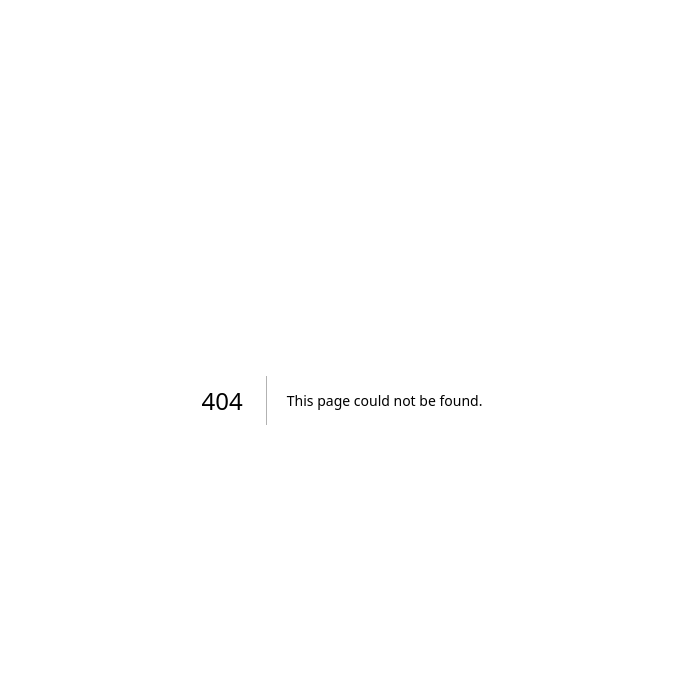
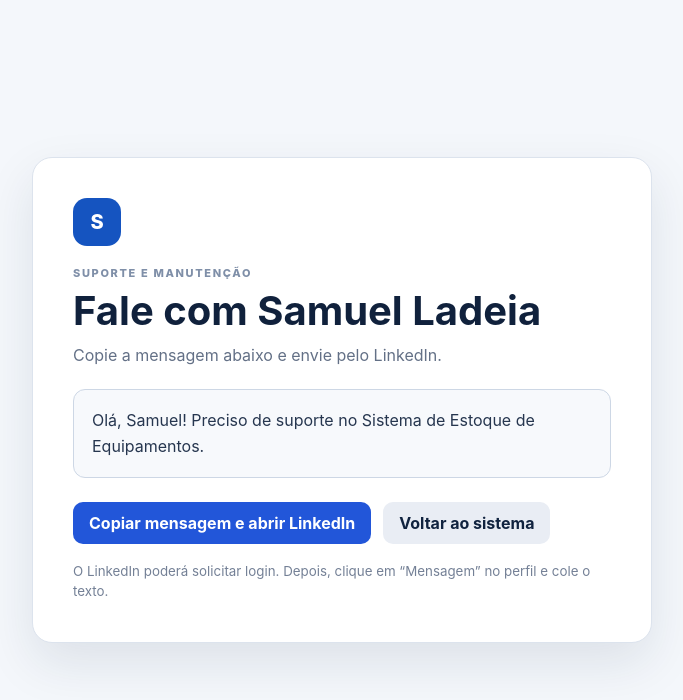
Before and after one commit to S4muel789/sistema-estoque, a Next.js app: page /support in a window 1280 px wide. Before the commit this address had no page. Shown: the top 700 px of the page, without its empty margins (298-981 px from the left). Built offline with nearby package versions, Linux system fonts and the light colour scheme.

Commit message:
feat: direcionar suporte para LinkedIn sem telefone

```diff
--- a/app/professional.css
+++ b/app/professional.css
@@ -8,4 +8,5 @@
 .confirm-modal dl div:last-child{border-bottom:0}.confirm-modal dt{color:var(--muted)}.confirm-modal dd{margin:0;text-align:right;font-weight:750;overflow-wrap:anywhere}
 .modal-actions{display:flex;justify-content:flex-end;gap:10px;margin-top:20px}.reversed-row{color:var(--muted);background:#fafafa}
 .site-footer{display:flex;align-items:center;justify-content:center;flex-wrap:wrap;gap:8px;margin-top:34px;padding:22px 12px 4px;border-top:1px solid var(--line);color:var(--muted);font-size:13px;text-align:center}.site-footer a{color:var(--blue);font-weight:750;text-decoration:none}.site-footer a:hover,.site-footer a:focus-visible{text-decoration:underline}.footer-divider{color:#b6bfcc}
-@media(max-width:600px){.confirm-modal{padding:20px}.modal-actions{display:grid}.modal-actions .button{width:100%}.confirm-modal dl div{display:grid;gap:4px}.confirm-modal dd{text-align:left}.site-footer{display:grid;gap:5px}.footer-divider{display:none}}
+.support-page{min-height:100vh;display:grid;place-items:center;padding:24px;background:#f4f7fb}.support-card{width:min(100%,620px);padding:40px;border:1px solid #dce3ed;border-radius:20px;background:#fff;box-shadow:0 20px 50px rgba(15,35,65,.10)}.support-icon{display:grid;place-items:center;width:48px;height:48px;margin-bottom:20px;border-radius:14px;background:#1554c0;color:#fff;font-size:20px;font-weight:800}.support-card h1{margin:6px 0 10px;color:#10213c;font-size:clamp(28px,5vw,40px)}.support-card>p:not(.eyebrow){margin:0;color:#637086}.support-message{margin:24px 0;padding:18px;border:1px solid #cdd7e5;border-radius:12px;background:#f7f9fc;color:#26364f;line-height:1.6}.support-actions{display:flex;gap:12px;flex-wrap:wrap;margin-bottom:18px}.support-actions .button{text-decoration:none;text-align:center}.support-card small{display:block;color:#748096;line-height:1.5}
+@media(max-width:600px){.confirm-modal{padding:20px}.modal-actions{display:grid}.modal-actions .button{width:100%}.confirm-modal dl div{display:grid;gap:4px}.confirm-modal dd{text-align:left}.site-footer{display:grid;gap:5px}.footer-divider{display:none}.support-card{padding:26px 20px}.support-actions{flex-direction:column}.support-actions .button{width:100%}}
--- /dev/null
+++ b/app/support/page.tsx
@@ -0,0 +1,39 @@
+'use client';
+
+import { useState } from 'react';
+
+const message = 'Olá, Samuel! Preciso de suporte no Sistema de Estoque de Equipamentos.';
+const linkedIn = 'https://www.linkedin.com/in/samuel-ladeia';
+
+export default function SupportPage() {
+  const [copied, setCopied] = useState(false);
+
+  async function copyAndOpenLinkedIn() {
+    try {
+      await navigator.clipboard.writeText(message);
+      setCopied(true);
+    } catch {
+      setCopied(false);
+    }
+    window.open(linkedIn, '_blank', 'noopener,noreferrer');
+  }
+
+  return (
+    <main className="support-page">
+      <section className="support-card">
+        <span className="support-icon" aria-hidden="true">S</span>
+        <p className="eyebrow">SUPORTE E MANUTENÇÃO</p>
+        <h1>Fale com Samuel Ladeia</h1>
+        <p>Copie a mensagem abaixo e envie pelo LinkedIn.</p>
+        <div className="support-message" aria-label="Mensagem para suporte">{message}</div>
+        <div className="support-actions">
+          <button className="button primary" type="button" onClick={copyAndOpenLinkedIn}>
+            {copied ? 'Mensagem copiada — abrir LinkedIn' : 'Copiar mensagem e abrir LinkedIn'}
+          </button>
+          <a className="button ghost" href="/">Voltar ao sistema</a>
+        </div>
+        <small>O LinkedIn poderá solicitar login. Depois, clique em “Mensagem” no perfil e cole o texto.</small>
+      </section>
+    </main>
+  );
+}
--- a/app/support/route.ts
+++ /dev/null
@@ -1,15 +0,0 @@
-import { NextResponse } from 'next/server';
-
-const supportMessage = 'Olá, Samuel. Preciso de suporte no Sistema de Estoque.';
-
-export function GET(request: Request) {
-  const phone = process.env.SUPPORT_WHATSAPP?.replace(/\D/g, '');
-
-  if (!phone) {
-    return NextResponse.redirect(new URL('https://www.linkedin.com/in/samuel-ladeia', request.url));
-  }
-
-  const whatsapp = new URL(`https://wa.me/${phone}`);
-  whatsapp.searchParams.set('text', supportMessage);
-  return NextResponse.redirect(whatsapp);
-}
```
Also changed, not shown: app/page.tsx (+1 -1 lines).
